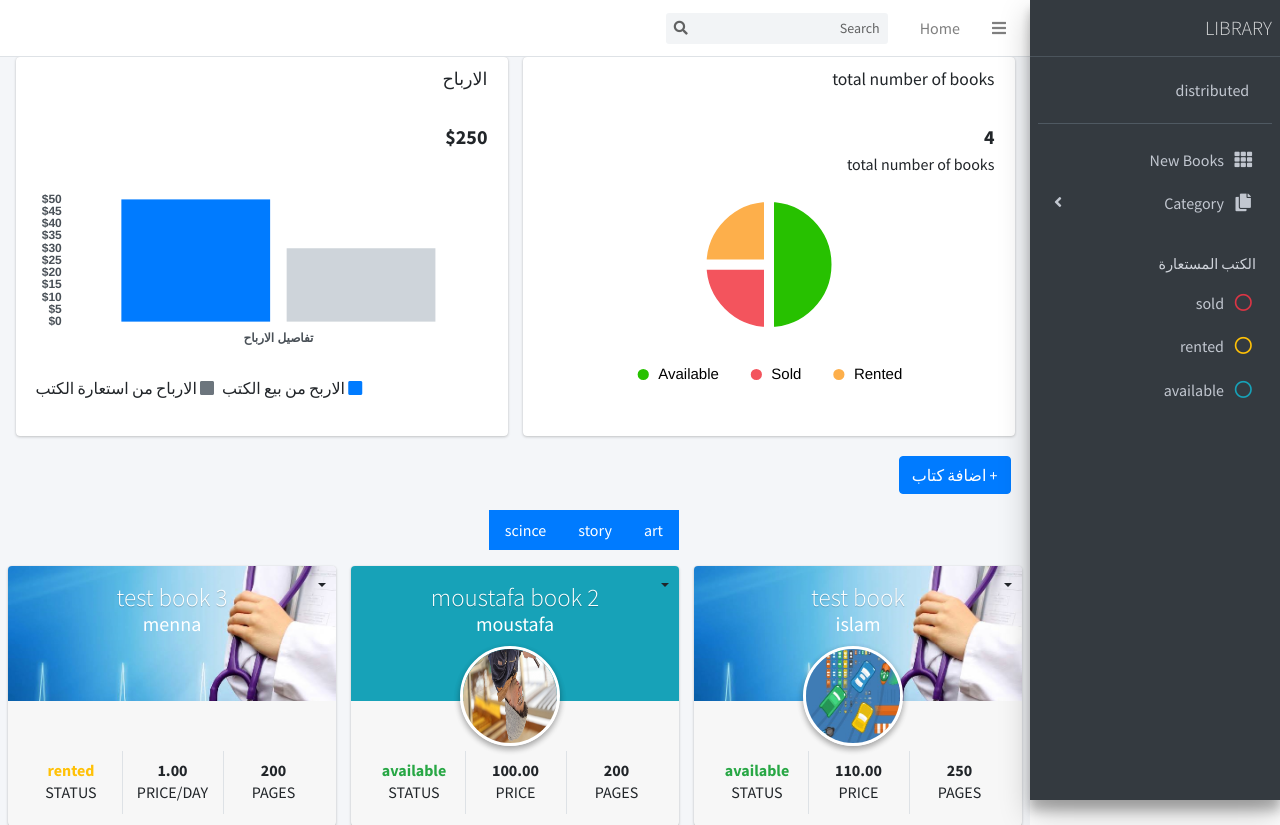
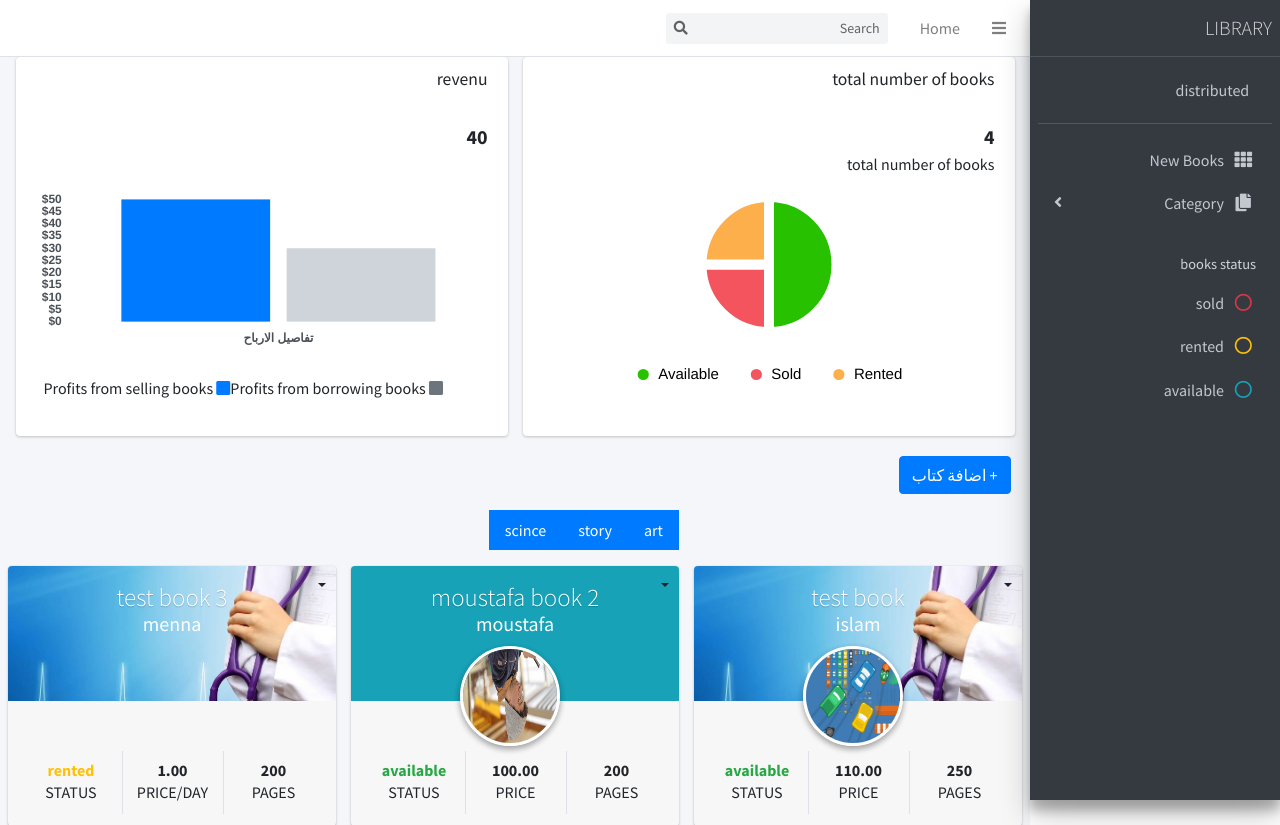
Before and after one commit to islam-alsaeed/Distributed, a Django app: page / in a window 1280 px wide. Shown: the top 825 px of the page. Run offline with Django 4.2, Linux system fonts and the light colour scheme; data comes from the database, SQL or seed files in the repository; both versions use the stored data as it was after the commit; parts of the project's set-up code (start-up, migrations or seed data) failed here and were passed over; some libraries are stand-ins or nearby versions.

Commit message:
vid27 revenu card

```diff
--- a/distr_app/forms.py
+++ b/distr_app/forms.py
@@ -15,6 +15,7 @@ class BookForm(forms.ModelForm):
             'price',
             'retail_price_day',
             'retail_period',
+            'total_rental',
             'status',
             'category',
             ]
@@ -25,8 +26,9 @@ class BookForm(forms.ModelForm):
             'author_photo': forms.FileInput(attrs={'class':'form-control'}),
             'pages': forms.NumberInput(attrs={'class':'form-control'}),
             'price': forms.NumberInput(attrs={'class':'form-control'}),
-            'retail_price_day': forms.NumberInput(attrs={'class':'form-control'},),
-            'retail_period': forms.NumberInput(attrs={'class':'form-control'}),
+            'retail_price_day': forms.NumberInput(attrs={'class':'form-control','id':'rentalprice'},),
+            'retail_period': forms.NumberInput(attrs={'class':'form-control','id':'rentaldays'}),
+            'total_rental': forms.NumberInput(attrs={'class':'form-control','id':'totalrental'}),
             'status': forms.Select(attrs={'class':'form-control'}),
             'category': forms.Select(attrs={'class':'form-control'}),
         }
--- a/distr_app/models.py
+++ b/distr_app/models.py
@@ -22,6 +22,7 @@ class Book(models.Model):
     price = models.DecimalField(max_digits=5,decimal_places=2,null= True,blank=True)
     retail_price_day= models.DecimalField(max_digits=5,decimal_places=2,null= True,blank=True)
     retail_period = models.IntegerField(null= True,blank=True)
+    total_rental = models.DecimalField(max_digits=5,decimal_places=2,null= True,blank=True)
     active = models.BooleanField(default=True)
     status = models.CharField(max_length=50,choices=book_status,null= True,blank=True)
     category = models.ForeignKey(Category,on_delete=models.PROTECT,null= True,blank=True)
--- a/templates/base.html
+++ b/templates/base.html
@@ -68,7 +68,21 @@
 
         {% endfor %}
     </script>
-
+    <script>
+        $("#rentaldays").keyup(function(){
+            $("#totalrental").val($("#rentaldays").val()*$("#rentalprice").val())
+        });
+    </script>
+    <script>
+        $(document).ready(function(){
+            var total = 0;
+            $('.totalprice').each(function(){
+                var temp = $(this).text()
+                total += parseInt(temp)
+            });
+            $("#totalsalarys").text(total)
+        });
+    </script>
     <!--<script src="{% static 'dist/js/pages/dashboard3.js'"></script>
 -->
 
--- a/templates/pages/index.html
+++ b/templates/pages/index.html
@@ -34,18 +34,30 @@
                         <!-- /.card -->
                     </div>
                     <!-- /.col-md-6 -->
-
+                    {% for book in books %}
+                            {% if book.price != None %}
+                                {% if book.status == 'sold' %}
+                                <p hidden class="totalprice">{{book.price}}</p>
+                                {% endif %}
+                            {% endif %}
+                            {% if book.total_rental != None %}
+                                {% if book.status == 'rented'  %}
+                                <p hidden class="totalprice">{{book.total_rental}}</p>
+                                {% endif %}
+                            {% endif %}
+                    {% endfor %}
                     <div class="col-lg-6">
                         <div class="card">
                             <div class="card-header border-0">
                                 <div class="d-flex justify-content-between">
-                                    <h3 class="card-title">الارباح</h3>
+                                    <h3 class="card-title">revenu</h3>
                                 </div>
                             </div>
+
                             <div class="card-body">
                                 <div class="d-flex">
                                     <p class="d-flex flex-column">
-                                        <span id="totalsalarys" class="text-bold text-lg">$250</span><br>
+                                        <span id="totalsalarys" class="text-bold text-lg"></span><br>
                                     </p>
                                 </div>
                                 <!-- /.d-flex -->
@@ -55,13 +67,13 @@
                                 </div>
 
                                 <div class="d-flex flex-row justify-content-end">
+                                    <span>
+                                        <i class="fas fa-square text-gray"></i> Profits from borrowing books
+                                        <p id="rentedtotals"></p>
+                                    </span>
                                     <span class="mr-2">
-                                        <i class="fas fa-square text-primary"></i> الاربح من بيع الكتب
+                                        <i class="fas fa-square text-primary"></i> Profits from selling books
                                         <p id="soldtotals"></p>
-                                    </span>
-                                    <span>
-                                        <i class="fas fa-square text-gray"></i> الارباح من استعارة الكتب
-                                        <p id="rentedtotals"></p>
                                     </span>
                                 </div>
                             </div>
--- a/templates/pages/update.html
+++ b/templates/pages/update.html
@@ -8,7 +8,7 @@
       <!-- Content Header (Page header) -->
   <div  class="card card-primary">
       <div class="card-header">
-        <h3 class="card-title">تعديل الكتاب</h3>
+        <h3 class="card-title">update book info</h3>
       </div>
       <!-- /.card-header -->
       <!-- form start -->
@@ -20,7 +20,7 @@
         <!-- /.card-body -->
 
         <div class="card-footer">
-          <button type="submit" class="btn btn-primary">حفظ</button>
+          <button type="submit" class="btn btn-primary">save</button>
         </div>
       </form>
     </div>
--- a/templates/parts/sidebar.html
+++ b/templates/parts/sidebar.html
@@ -66,7 +66,7 @@
                     </ul>
                 </li>
 
-                <li class="nav-header">الكتب المستعارة</li>
+                <li class="nav-header">books status</li>
 
                 <li style="cursor: pointer;" class="nav-item statussold">
                     <a id="statusSold" class="nav-link">
```
Also changed, not shown: db.sqlite3, distr_app/migrations/0009_book_total_rental.py (added).
